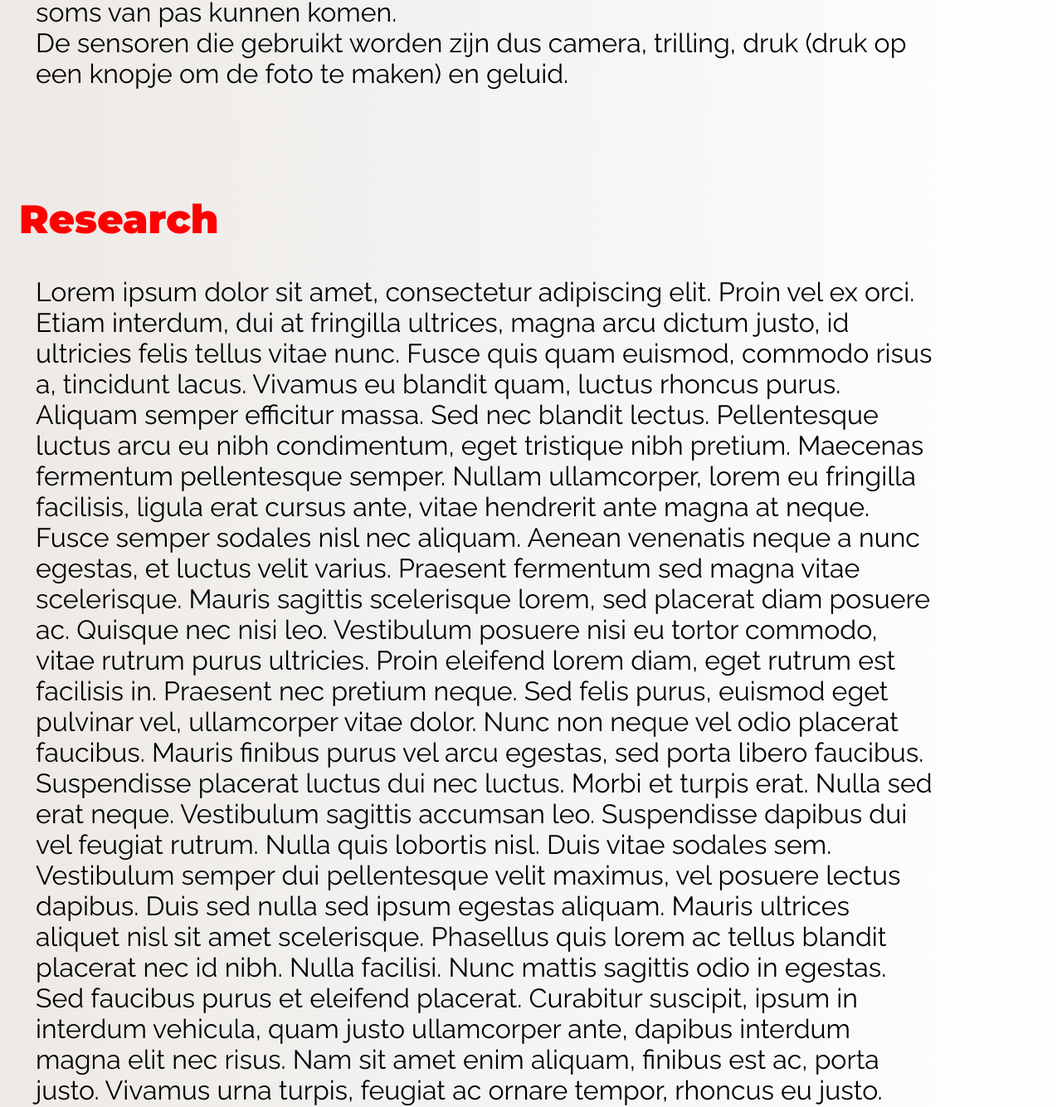
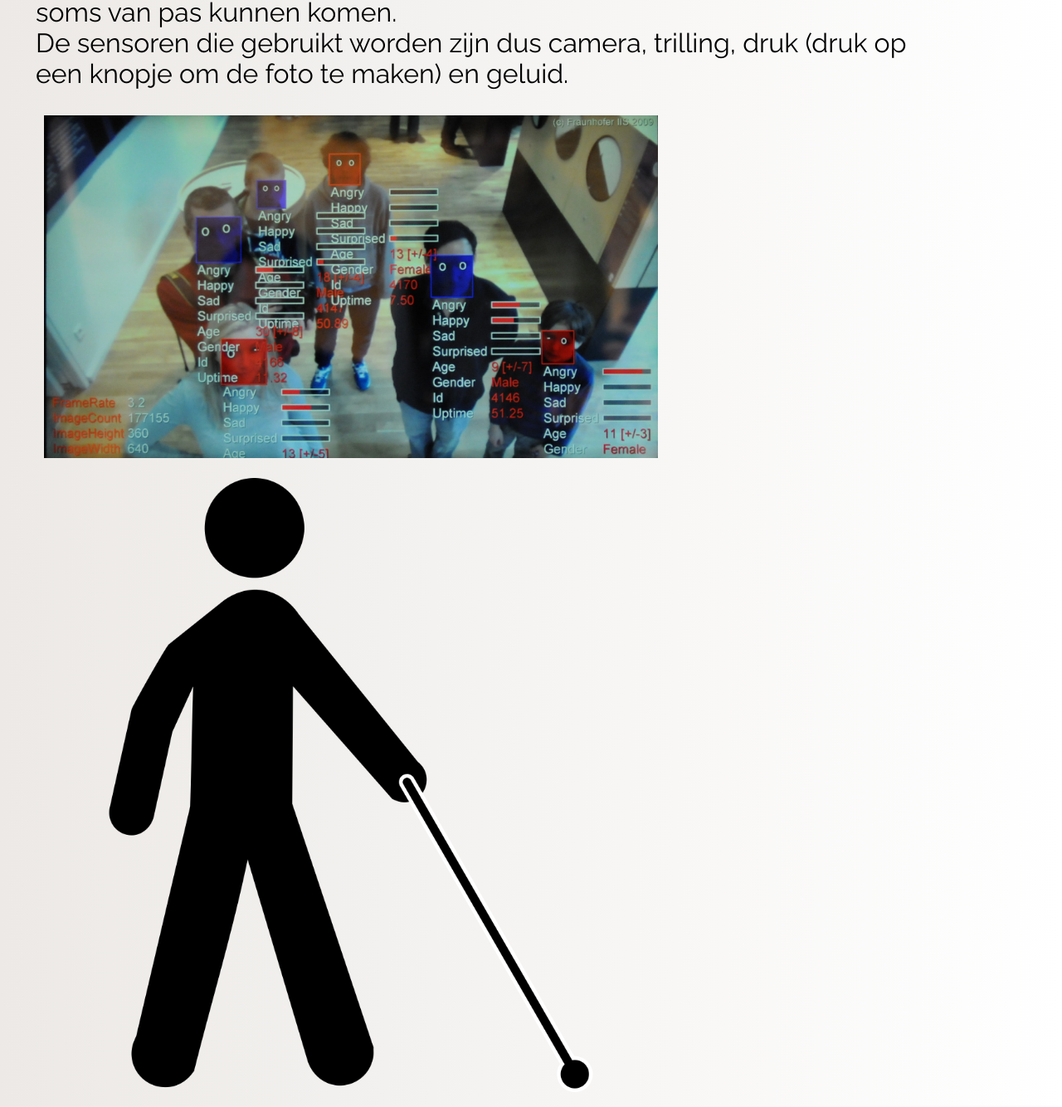
Before and after one commit to JasmijnJ/HCI-porfolio, a plain HTML site: page topic3.html in a window 1280 px wide. Shown: the part 1795-3129 px from the top of the page at 83% size. Drawn offline with nearby package versions, Linux system fonts and the light colour scheme.

Commit message:
plaatjes

```diff
--- a/topic3.html
+++ b/topic3.html
@@ -29,6 +29,8 @@
                 De sensoren die gebruikt worden zijn dus camera, trilling, druk (druk op een knopje om de foto te maken) en geluid.
 
               </p>
+              <img src="images/w1.png">
+              <img src="images/w2.png">
             <a name="research"><h2> </br>Research</h2></a>
              <p>Lorem ipsum dolor sit amet, consectetur adipiscing elit. Proin vel ex orci. Etiam interdum, dui at fringilla ultrices, magna arcu dictum justo, id ultricies felis tellus vitae nunc. Fusce quis quam euismod, commodo risus a, tincidunt lacus. Vivamus eu blandit quam, luctus rhoncus purus. Aliquam semper efficitur massa. Sed nec blandit lectus. Pellentesque luctus arcu eu nibh condimentum, eget tristique nibh pretium.
 
```
Also changed, not shown: images/w1.png (added), images/w2.png (added), 1 other file.
